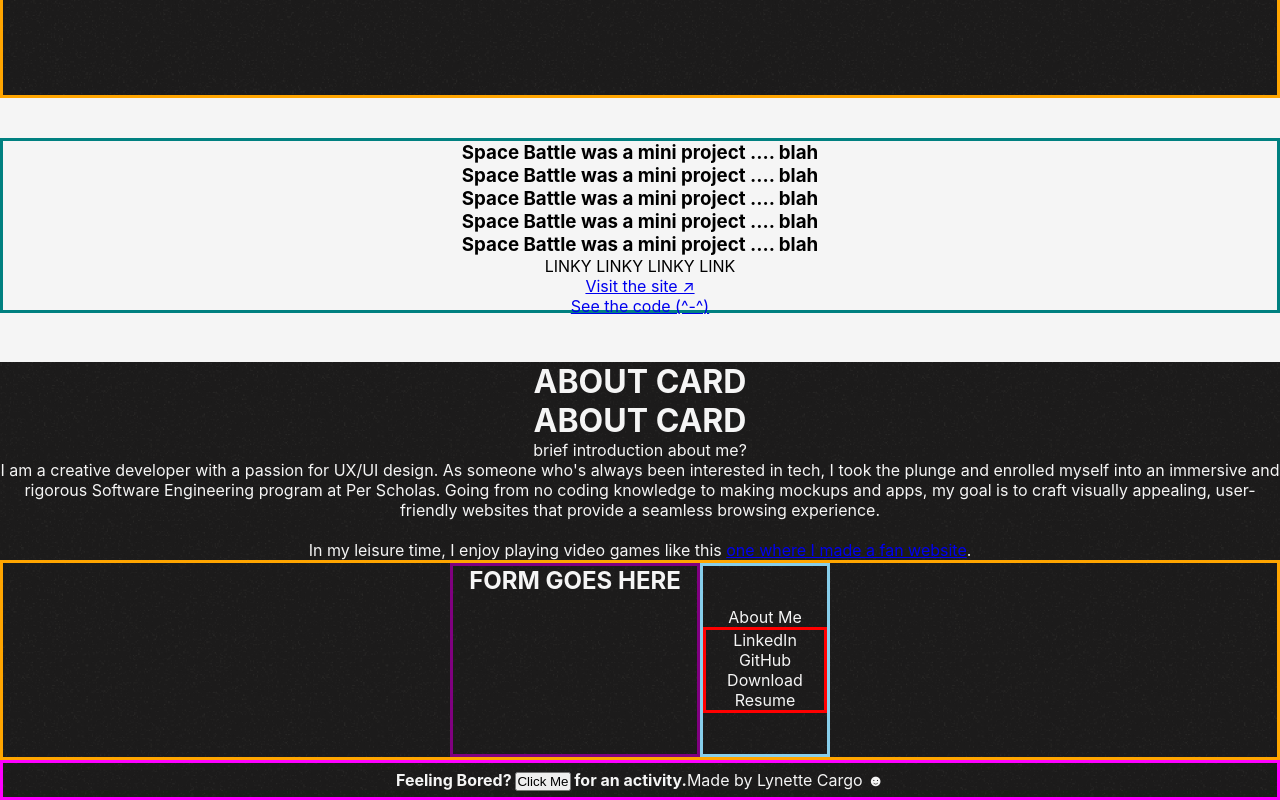
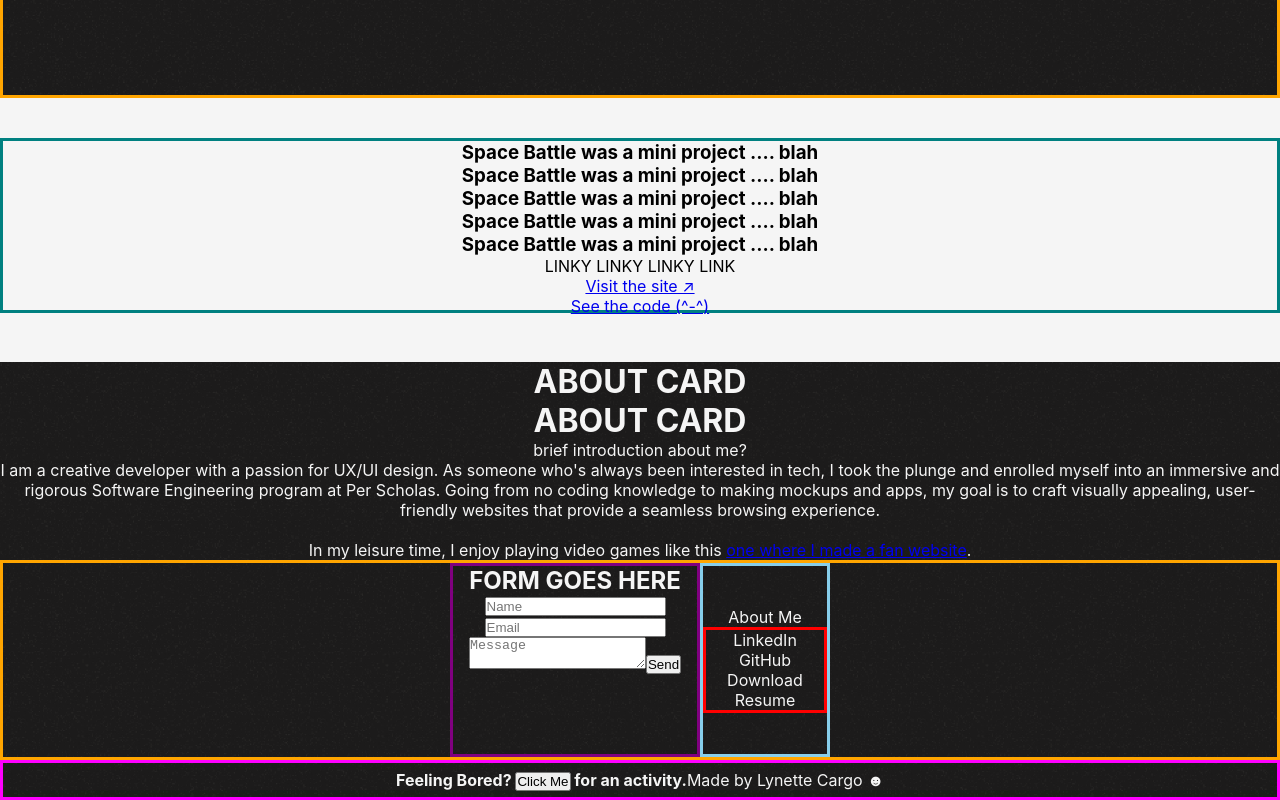
Before and after one commit to Bakuchiol/Bakuchiol.github.io, a React (Create React App) app: page / in a window 1280 px wide. Shown: the part 4413-5213 px from the top of the page. Built offline with nearby package versions, Linux system fonts and the light colour scheme; no server answers.

Commit message:
submit form

```diff
--- a/src/components/about/About.jsx
+++ b/src/components/about/About.jsx
@@ -1,4 +1,4 @@
-import React from 'react'
+import React, { useRef } from 'react'
 import './aboutStyle.css'
 //
 const resume = 'http://localhost:3000/Resume.pdf'
@@ -6,6 +6,13 @@ const resume = 'http://localhost:3000/Resume.pdf'
 
 
 function About() {
+  // useRef
+  const form = useRef()
+
+  const sendEmail = () => {
+
+  }
+
   // resume download
   const downloadCV = (url) => {
     fetch(url)
@@ -26,6 +33,31 @@ function About() {
     <div id='aboutWrapper'>
       <div className='aboutForm'>
         <h2>FORM GOES HERE</h2>
+
+        <form id='contactForm' ref={form} onSubmit={sendEmail}>
+          <input
+            className='form'
+            id='name'
+            name='name'
+            placeholder='Name'
+            type='text'
+          />
+          {/* email */}
+          <input
+          className='form2'
+          id='email'
+          name='email'
+          placeholder='Email'
+          type='email'
+        />
+        {/* text area */}
+        <textarea className='formText' id='message'
+                  name='message'
+                  placeholder='Message'
+        ></textarea>
+        <button className='formButton' type='submit'>Send</button>
+        </form>
+
       </div>
       <div className='aboutLinks'>
         <div>
```
